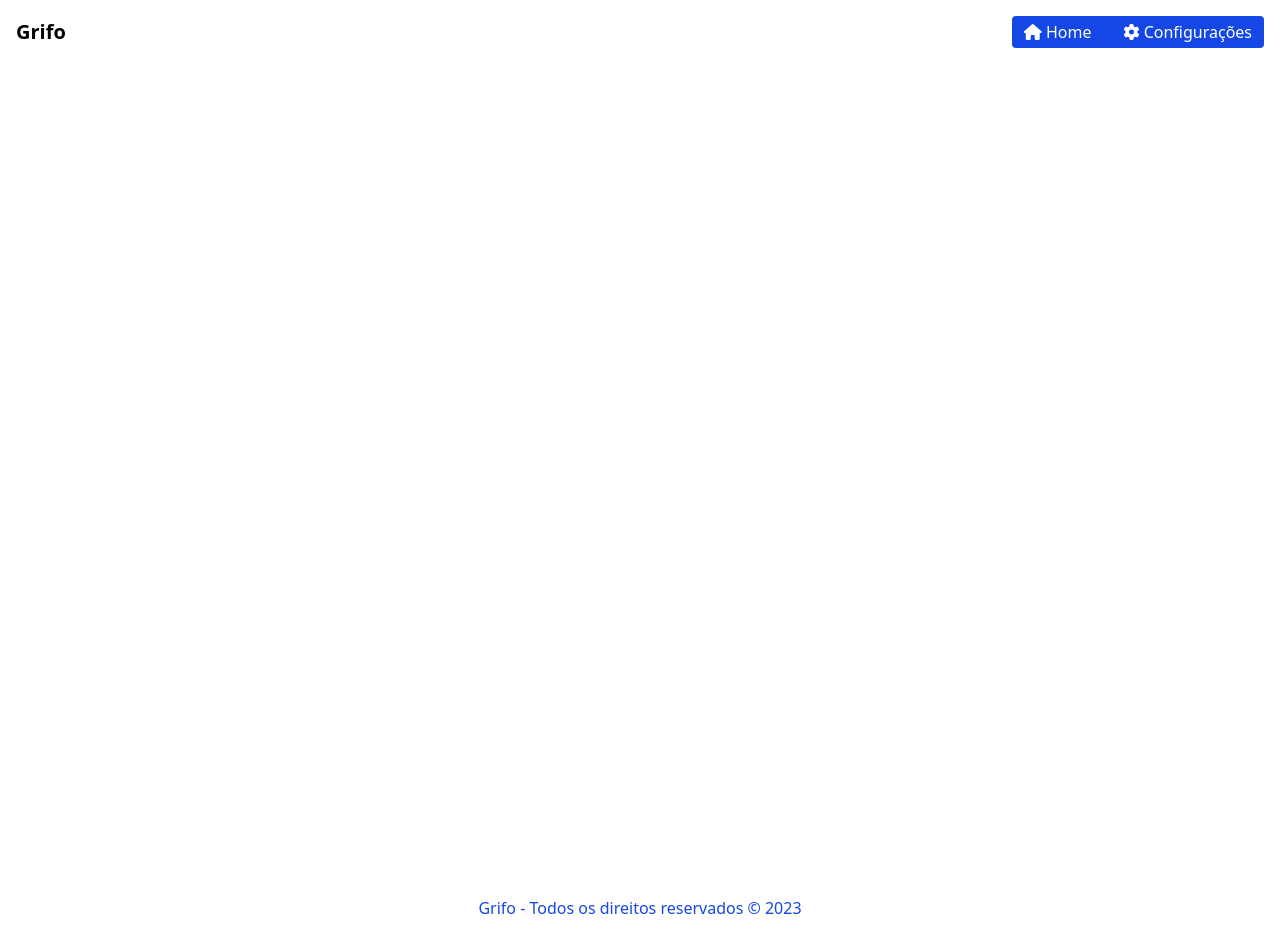
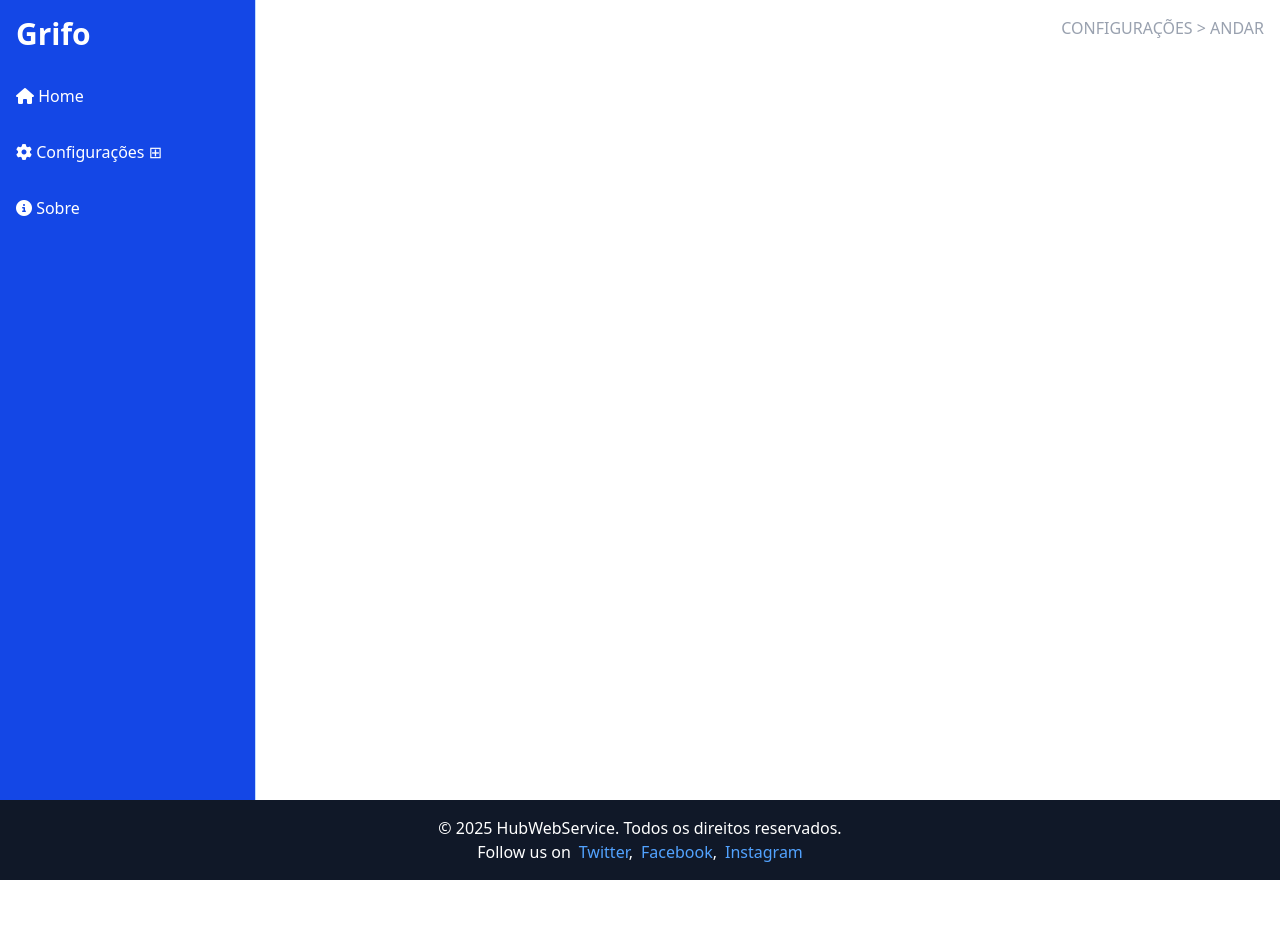
Before and after one commit to duble35/projeto_grifo, a React (Create React App) app in the folder gui/: page /andar in a window 1280 px wide. After the commit the page ends 880 px from the top, so only its background shows below. Built offline with nearby package versions, Linux system fonts and the light colour scheme.

Commit message:
Atualização de software

```diff
--- a/gui/public/index.html
+++ b/gui/public/index.html
@@ -8,22 +8,6 @@
     <link rel="stylesheet" href="https://cdnjs.cloudflare.com/ajax/libs/font-awesome/6.2.0/css/all.min.css" integrity="sha512-xh6O/CkQoPOWDdYTDqeRdPCVd1SpvCA9XXcUnZS2FmJNp1coAFzvtCN9BmamE+4aHK8yyUHUSCcJHgXloTyT2A==" crossorigin="anonymous" referrerpolicy="no-referrer" />
 </head>
 <body>
-    <nav class="">
-        <div class="container mx-auto flex justify-between items-center p-4">
-            <a href="/"><h1 class="font-bold text-xl">Grifo</h1></a>
-            <ul class="flex space-x-4 bg-blue-700 p-1 rounded text-white">
-                <li><a href="/" class="lg:hover:bg-blue-500 lg:hover:shadow-sm p-2"><i class="fa fa-house"></i> Home</a></li>
-                <li><a href="/config" class="lg:hover:bg-blue-500 lg:hover:shadow-sm p-2"><i class="fa fa-gear"></i> Configurações</a></li>
-            </ul>
-        </div>
-    </nav>
-    <div class="container mx-auto p-4 min-h-screen">
-        <div id="root"></div>
-    </div>
-    <footer class="mt-4">
-        <div class="container mx-auto p-4">
-            <p class="text-center text-blue-700">Grifo - Todos os direitos reservados &copy; 2023</p>
-        </div>
-    </footer>
+    <div id="root"></div>
 </body>
 </html>
--- a/gui/src/App.js
+++ b/gui/src/App.js
@@ -1,7 +1,17 @@
+import Footer from "./parts/Footer";
+import Navbar from "./parts/Navbar";
+
 function App({ children, banner }) {
   return (
     <div className="App">
-      {children}
+      <div className="flex min-h-screen">
+        <Navbar />
+        <div className="container flex-1 mx-auto min-h-screen bg-white p-4">
+          <div className="text-gray-400 text-end uppercase">{banner}</div>
+          {children}
+        </div>
+      </div>
+      <Footer />
     </div>
   );
 }
--- a/gui/src/RoutApp.js
+++ b/gui/src/RoutApp.js
@@ -1,12 +1,12 @@
 import { BrowserRouter as Router, Routes, Route } from "react-router-dom";
 import Home from "./pages/Home";
-import Config from "./pages/Config";
+import Floor from "./pages/Floor";
 export default function RoutApp() {
   return (
     <Router>
       <Routes>
         <Route path="/" element={<Home/>} />
-        <Route path="/config" element={<Config/>} />
+        <Route path="/andar" element={<Floor/>} />
       </Routes>
     </Router>
   );
--- a/gui/src/pages/Config.jsx
+++ /dev/null
@@ -1,41 +0,0 @@
-import App from "../App";
-import BtnSave from "../parts/BtnSave.jsx";
-
-export default function Config() {
-    return (
-        <>
-            <App
-                children={
-                    <div className="flex">
-                        <div className="w-64 bg-gray-100 min-h-screen">
-                            <ul className="py-4">
-                                <li><a href="/#" className="tex-gray-900 hover:text-white font-bold p-2 lg:hover:bg-blue-700 float-left w-64 ">Configurações Andar</a></li>
-                                <li><a href="/#" className="tex-gray-900 hover:text-white font-bold p-2 lg:hover:bg-blue-700 float-left w-64 ">Link</a></li>
-                                <li><a href="/#" className="tex-gray-900 hover:text-white font-bold p-2 lg:hover:bg-blue-700 float-left w-64 ">Link</a></li>
-                                <li><a href="/#" className="tex-gray-900 hover:text-white font-bold p-2 lg:hover:bg-blue-700 float-left w-64 ">Link</a></li>
-                                <li><a href="/#" className="tex-gray-900 hover:text-white font-bold p-2 lg:hover:bg-blue-700 float-left w-64 ">Link</a></li>
-                            </ul>
-                        </div>
-                        <div className="flex-1 px-10">
-
-                            <form>
-                                <h2 className="text-2xl font-bold">Configurações - Andar</h2>
-                                <div className="flex gap-4 my-4">
-                                    <div className="flex flex-col">
-                                        <label htmlFor="id">ID</label>
-                                        <input type="text" id="id" className="border border-gray-900 rounded outline-none p-2 w-20" />
-                                    </div>
-                                    <div className="flex flex-col">
-                                        <label htmlFor="floor">Andar</label>
-                                        <input type="text" className="border border-gray-900 rounded outline-none p-2 w-45" />
-                                    </div>
-                                </div>
-                                <BtnSave />
-                            </form>
-
-                        </div>
-                    </div>
-                } />
-        </>
-    );
-}
--- /dev/null
+++ b/gui/src/pages/Floor.jsx
@@ -0,0 +1,19 @@
+import App from "../App.js";
+import BtnSave from "../parts/BtnSave.jsx";
+import Fieldset from "../parts/Fieldset.jsx";
+import Table from "../parts/Table.jsx";
+
+export default function Floor() {
+    return (
+        <>
+            <App
+                children={
+                    <>
+
+                    </>
+                }
+                banner={"Configurações > Andar"}
+            />
+        </>
+    );
+}
--- a/gui/src/pages/Home.jsx
+++ b/gui/src/pages/Home.jsx
@@ -3,9 +3,12 @@ import App from "../App";
 export default function Home(){
     return(
         <>
-            <App children={
+            <App
+            children={
                 <h1 className="text-3xl font-bold">Welcome to the Home Page</h1>
-            } />
+            }
+            banner={"Home Page"}
+            />
         </>
     );
 }
--- a/gui/src/parts/BtnSave.jsx
+++ b/gui/src/parts/BtnSave.jsx
@@ -1,5 +1,5 @@
 export default function BtnSave(){
     return(
-        <button type="submit" className="font-bold bg-blue-700 text-white py-2 px-4 rounded hover:bg-blue-800"><i className="fa fa-save"></i> Salvar</button>
+        <button type="submit" className="font-bold bg-gray-700 text-white py-2 px-4 rounded hover:bg-gray-800"><i className="fa fa-save"></i> Salvar</button>
     );
 }
--- /dev/null
+++ b/gui/src/parts/Fieldset.jsx
@@ -0,0 +1,8 @@
+export default function Fieldset({legend, cildren}){
+    return(
+        <fieldset className="border border-gray-700 shadow-lg rounded p-4 mb-4">
+            <legend className="text-lg font-semibold mb-2">{legend}</legend>
+            {cildren}
+        </fieldset>
+    );
+}
--- /dev/null
+++ b/gui/src/parts/Footer.jsx
@@ -0,0 +1,12 @@
+export default function Footer() {
+    return (
+        <footer className="bg-gray-900 text-white p-4 text-center">
+            <p>&copy; {new Date().getFullYear()} HubWebService. Todos os direitos reservados.</p>
+            <p>Follow us on
+                <a href="https://twitter.com" className="text-blue-400 hover:underline ml-2">Twitter</a>,
+                <a href="https://facebook.com" className="text-blue-400 hover:underline ml-2">Facebook</a>,
+                <a href="https://instagram.com" className="text-blue-400 hover:underline ml-2">Instagram</a>
+            </p>
+        </footer>
+    );
+}
--- /dev/null
+++ b/gui/src/parts/Navbar.jsx
@@ -0,0 +1,37 @@
+import { useState } from "react";
+
+export default function Navbar() {
+
+    const [open, setOpen] = useState(false);
+
+    return (
+        <nav className="w-64 min-h-screen border-r border-blue-200 bg-blue-700 text-white">
+            <div className="flex flex-col h-full">
+                <div className="p-4">
+                    <a href="/"><h1 className="text-3xl font-bold">Grifo</h1></a>
+                </div>
+                <ul className="">
+                    <li><a className="p-4 block hover:bg-blue-800 hover:text-white" href="/"><i className="fa fa-house"></i> Home</a></li>
+                    <li>
+                        <button onClick={() => setOpen(!open)} className="w-full text-left p-4 block hover:bg-blue-800 hover:text-white">
+                            <i className="fa fa-gear"></i> Configurações ⊞
+                        </button>
+                        {open && (
+                            <ul className="bg-blue-500">
+                                <li>
+                                    <a href="/andar" className="p-4 block hover:bg-blue-800">Andar</a>
+                                    <a href="/andar" className="p-4 block hover:bg-blue-800">Andar</a>
+                                    <a href="/andar" className="p-4 block hover:bg-blue-800">Andar</a>
+                                    <a href="/andar" className="p-4 block hover:bg-blue-800">Andar</a>
+                                </li>
+                            </ul>
+                        )}
+                    </li>
+                    <li>
+                        <a className="p-4 block hover:bg-blue-800 hover:text-white" href="/sobre"><i className="fa fa-circle-info"></i> Sobre</a>
+                    </li>
+                </ul>
+            </div>
+        </nav>
+    );
+}
--- /dev/null
+++ b/gui/src/parts/Table.jsx
@@ -0,0 +1,26 @@
+export default function Table({theader,tbody}){
+    return(
+        <table className="border-collapse w-full">
+            <thead>
+                <tr className="bg-gray-200">
+                    {theader.map((header, index) => (
+                        <th key={index} className="border px-4 py-2">
+                            {header}
+                        </th>
+                    ))}
+                </tr>
+            </thead>
+            <tbody>
+                {tbody.map((row, rowIndex) => (
+                    <tr key={rowIndex} className="hover:bg-gray-100">
+                        {row.map((cell, cellIndex) => (
+                            <td key={cellIndex} className="border px-4 py-2">
+                                {cell}
+                            </td>
+                        ))}
+                    </tr>
+                ))}
+            </tbody>
+        </table>
+    );
+}
```
